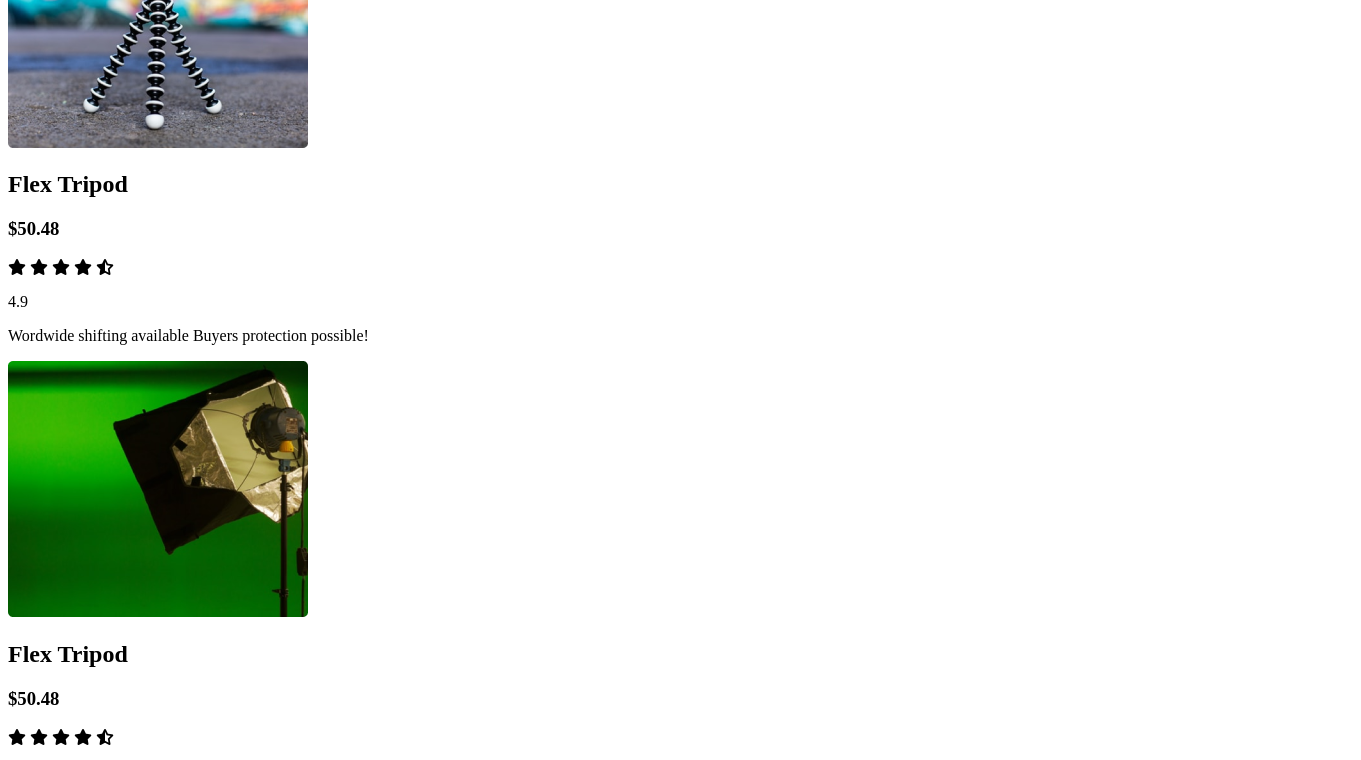
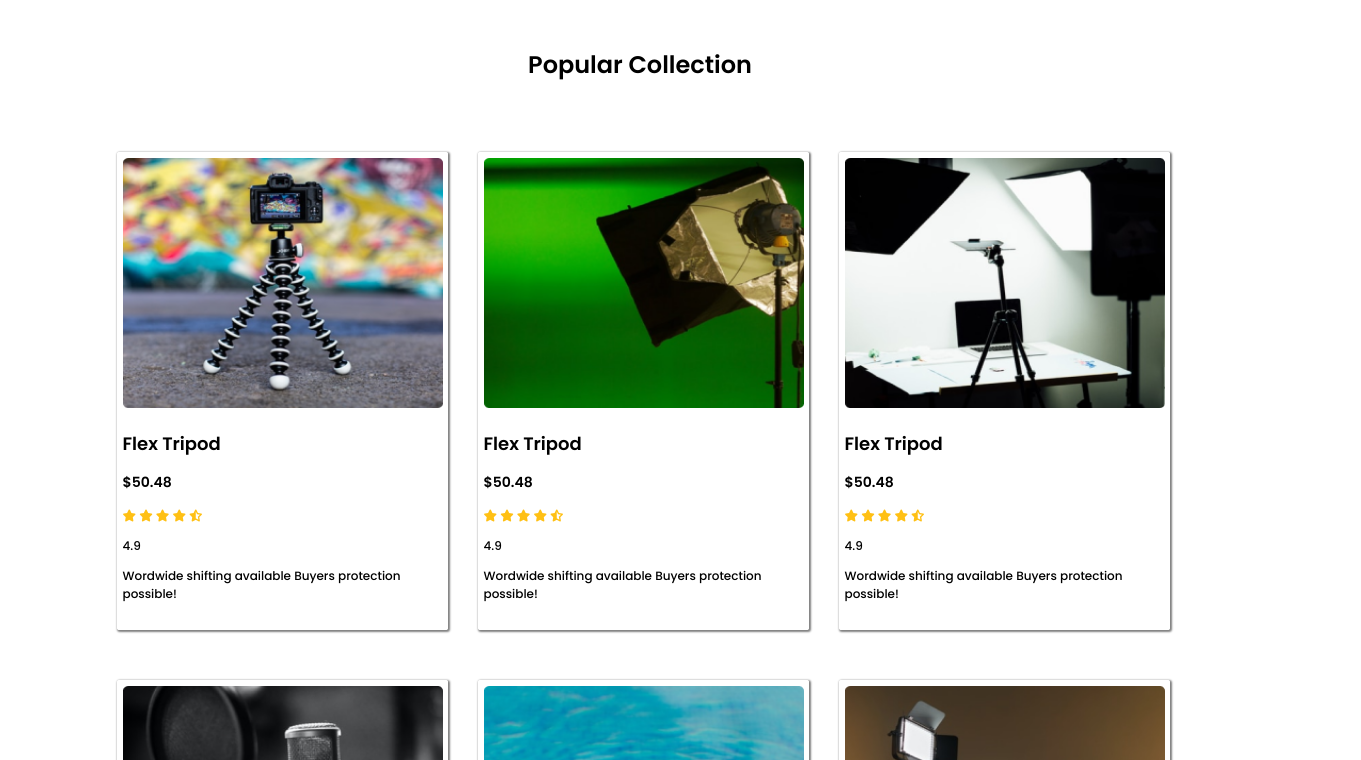
Before and after one commit to ZubaerMolla/assignment, a plain HTML site: page index.html in a window 1280 px wide. Shown: the part 857-1617 px from the top of the page, 1361 px wide, since content can reach past the window. Drawn offline with Linux system fonts and the light colour scheme.

Commit message:
assignment

```diff
--- a/index.html
+++ b/index.html
@@ -10,7 +10,7 @@
 <link rel="preconnect" href="https://fonts.gstatic.com" crossorigin>
 <link href="https://fonts.googleapis.com/css2?family=Poppins:ital,wght@0,100;0,200;0,300;0,500;0,600;1,100&display=swap" rel="stylesheet">
 <script src="https://kit.fontawesome.com/8d9f48b554.js" crossorigin="anonymous"></script>
-<link rel="stylesheet" href="assignment.css">
+<link rel="stylesheet" href="style.css">
 </head>
 <body>
     <header>
```
